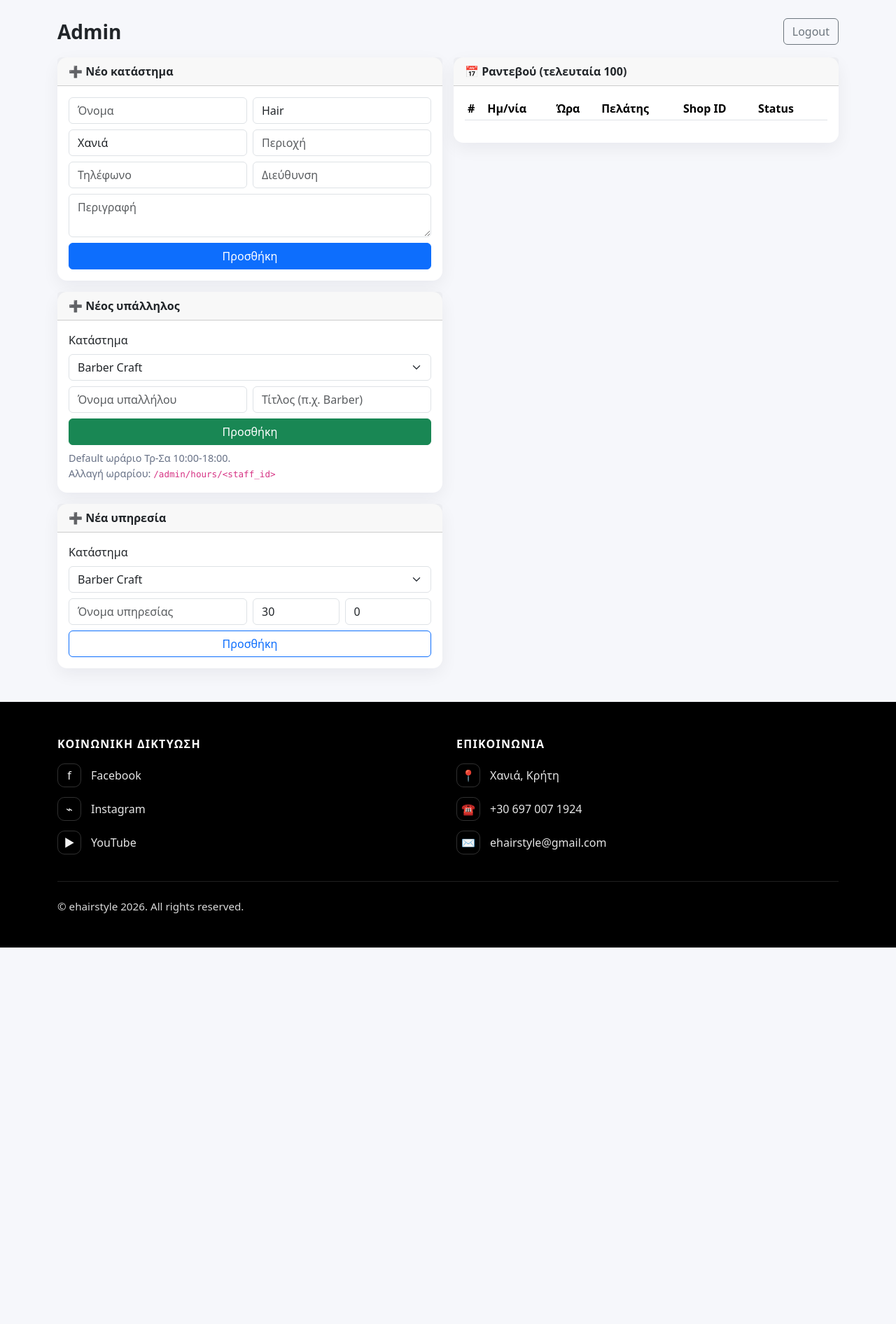
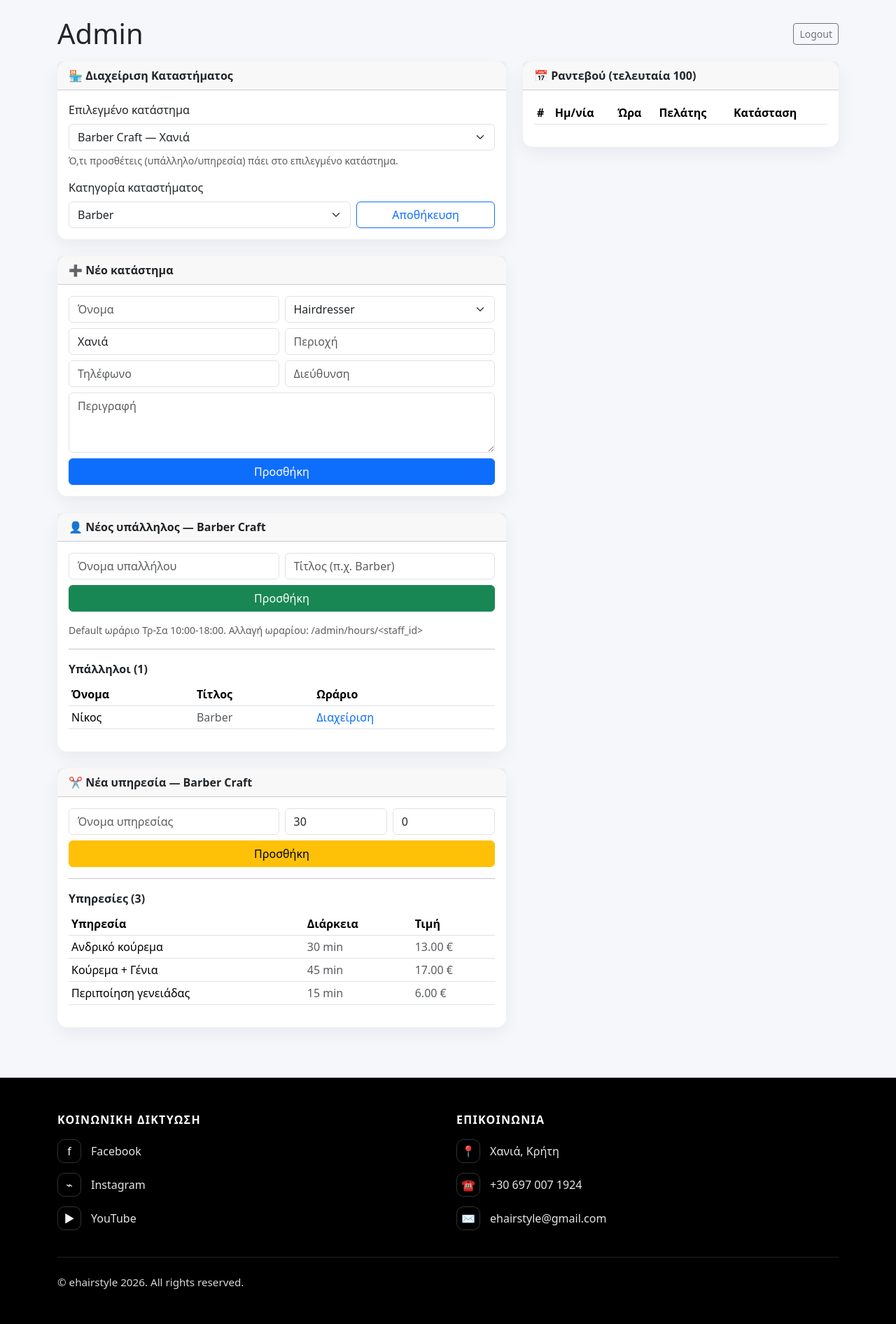
Before and after one commit to artemisstav/ehairstyle, a Flask app: page /admin in a window 1280 px wide. Shown: the part 56-1948 px from the top of the page at 70% size. Before the commit the page ends 1410 px from the top, so only its background shows below. Run offline with Flask 3, Linux system fonts and the light colour scheme; the visitor is signed in with stand-in values (Sample User, id 1); data comes from the database, SQL or seed files in the repository; data that the repository does not hold is empty; some libraries are stand-ins or nearby versions.

Commit message:
Admin: shop-scoped staff/services + category Hair/Barber/Both

```diff
--- a/app.py
+++ b/app.py
@@ -302,26 +302,42 @@ def api_locations():
 @app.route("/", methods=["GET"])
 def home():
     q = (request.args.get("q") or "").strip()
-    city = (request.args.get("city") or "").strip()
-    where = (request.args.get("where") or "").strip()
-    category = (request.args.get("cat") or "").strip()
 
-# αν έρχεται where από hero-search, το χρησιμοποιούμε σαν city
-    if not city and where:
-        city = where
+    # Hero form uses name="where". Keep backward compatibility with old name="city".
+    city = (request.args.get("where") or request.args.get("city") or "").strip()
+    category = (request.args.get("cat") or "").strip()  # "", "Hair", "Barber"
 
     query = Shop.query
     if q:
         query = query.filter(Shop.name.ilike(f"%{q}%"))
     if city:
         query = query.filter(Shop.city == city)
-    if category:
+
+    # Category filter:
+    # - If user selects "Hair" -> show shops category in ("Hair", "Both")
+    # - If user selects "Barber" -> show shops category in ("Barber", "Both")
+    if category == "Hair":
+        query = query.filter(Shop.category.in_(["Hair", "Both"]))
+    elif category == "Barber":
+        query = query.filter(Shop.category.in_(["Barber", "Both"]))
+    elif category:
+        # fallback if something unexpected is sent
         query = query.filter(Shop.category == category)
 
     shops = query.order_by(Shop.is_open.desc(), Shop.name.asc()).all()
     cities = [r[0] for r in db.session.query(Shop.city).distinct().order_by(Shop.city).all()]
     cats = [r[0] for r in db.session.query(Shop.category).distinct().order_by(Shop.category).all()]
-    return render_template("index.html", app_name=APP_NAME, shops=shops, cities=cities, cats=cats, q=q, city=city, category=category)
+
+    return render_template(
+        "index.html",
+        app_name=APP_NAME,
+        shops=shops,
+        cities=cities,
+        cats=cats,
+        q=q,
+        city=city,
+        category=category
+    )
 
 @app.route("/shops/<int:sid>", methods=["GET"])
 def shop_detail(sid: int):
@@ -561,27 +577,91 @@ def admin_logout():
 def admin_dashboard():
     if not admin_required():
         return redirect(url_for("admin_login"))
+
     shops = Shop.query.order_by(Shop.name.asc()).all()
+
+    # Selected shop (from querystring ?shop_id=)
+    selected_shop = None
+    selected_shop_id = None
+    raw = (request.args.get("shop_id") or "").strip()
+
+    if raw:
+        try:
+            selected_shop_id = int(raw)
+            selected_shop = Shop.query.get(selected_shop_id)
+        except Exception:
+            selected_shop_id = None
+            selected_shop = None
+
+    # default: first shop
+    if selected_shop is None and shops:
+        selected_shop = shops[0]
+        selected_shop_id = selected_shop.id
+
+    staff = []
+    services = []
+    if selected_shop_id:
+        staff = Staff.query.filter_by(shop_id=selected_shop_id, is_active=True).order_by(Staff.name.asc()).all()
+        services = Service.query.filter_by(shop_id=selected_shop_id, is_active=True).order_by(Service.name.asc()).all()
+
     appts = Appointment.query.order_by(Appointment.appt_date.desc(), Appointment.start_hm.desc()).limit(100).all()
-    return render_template("admin.html", app_name=APP_NAME, shops=shops, appts=appts)
+
+    return render_template(
+        "admin.html",
+        app_name=APP_NAME,
+        shops=shops,
+        selected_shop=selected_shop,
+        selected_shop_id=selected_shop_id,
+        staff=staff,
+        services=services,
+        appts=appts
+    )
 
 @app.route("/admin/shops/new", methods=["POST"])
 def admin_shop_new():
     if not admin_required():
         return redirect(url_for("admin_login"))
+
     name = (request.form.get("name") or "").strip()
     city = (request.form.get("city") or "").strip() or "Χανιά"
     area = (request.form.get("area") or "").strip()
-    category = (request.form.get("category") or "").strip() or "Hair"
+    category = (request.form.get("category") or "Hair").strip() or "Hair"
     address = (request.form.get("address") or "").strip()
     phone = (request.form.get("phone") or "").strip()
     description = (request.form.get("description") or "").strip()
+
+    if category not in ("Hair", "Barber", "Both"):
+        category = "Hair"
+
     if not name:
-        flash("Όνομα απαιτείται.", "danger"); return redirect(url_for("admin_dashboard"))
-    s = Shop(name=name, city=city, area=area, category=category, address=address, phone=phone, description=description, is_open=True)
-    db.session.add(s); db.session.commit()
+        flash("Όνομα απαιτείται.", "danger")
+        return redirect(url_for("admin_dashboard"))
+
+    s = Shop(
+        name=name, city=city, area=area, category=category,
+        address=address, phone=phone, description=description, is_open=True
+    )
+    db.session.add(s)
+    db.session.commit()
+
     flash("✅ Προστέθηκε κατάστημα.", "success")
-    return redirect(url_for("admin_dashboard"))
+    return redirect(url_for("admin_dashboard", shop_id=s.id))
+
+@app.route("/admin/shops/<int:sid>/update", methods=["POST"])
+def admin_shop_update(sid: int):
+    if not admin_required():
+        return redirect(url_for("admin_login"))
+
+    shop = Shop.query.get_or_404(sid)
+    category = (request.form.get("category") or shop.category or "Hair").strip()
+    if category not in ("Hair", "Barber", "Both"):
+        category = "Hair"
+
+    shop.category = category
+    db.session.commit()
+    flash("✅ Ενημερώθηκε η κατηγορία.", "success")
+    return redirect(url_for("admin_dashboard", shop_id=sid))
+
 
 @app.route("/admin/staff/new", methods=["POST"])
 def admin_staff_new():
@@ -598,7 +678,8 @@ def admin_staff_new():
         db.session.add(StaffHours(staff_id=st.id, weekday=wd, start_hm="10:00", end_hm="18:00"))
     db.session.commit()
     flash("✅ Προστέθηκε υπάλληλος.", "success")
-    return redirect(url_for("admin_dashboard"))
+    return redirect(url_for("admin_dashboard", shop_id=shop_id))
+
 
 @app.route("/admin/service/new", methods=["POST"])
 def admin_service_new():
@@ -617,7 +698,8 @@ def admin_service_new():
     sv = Service(shop_id=shop_id, name=name, duration_min=max(5, duration), price_cents=max(0, price_cents), is_active=True)
     db.session.add(sv); db.session.commit()
     flash("✅ Προστέθηκε υπηρεσία.", "success")
-    return redirect(url_for("admin_dashboard"))
+    return redirect(url_for("admin_dashboard", shop_id=shop_id))
+
 
 @app.route("/admin/hours/<int:staff_id>", methods=["GET", "POST"])
 def admin_hours(staff_id: int):
--- a/templates/admin.html
+++ b/templates/admin.html
@@ -1,73 +1,213 @@
 {% extends "base.html" %}
 {% block content %}
-<div class="d-flex justify-content-between align-items-center mb-3">
-  <div class="fs-3 fw-bold">Admin</div>
+
+<div class="d-flex align-items-center justify-content-between mb-3">
+  <h1 class="mb-0">Admin</h1>
   <form method="post" action="{{ url_for('admin_logout') }}">
-    <button class="btn btn-outline-secondary">Logout</button>
+    <button class="btn btn-sm btn-outline-secondary" type="submit">Logout</button>
   </form>
 </div>
 
-<div class="row g-3">
-  <div class="col-md-6">
-    <div class="card">
+<div class="row g-4">
+
+  <!-- LEFT COLUMN -->
+  <div class="col-12 col-lg-7">
+
+    <!-- Select shop + edit category -->
+    <div class="card mb-4">
+      <div class="card-header fw-bold">🏪 Διαχείριση Καταστήματος</div>
+      <div class="card-body">
+
+        {% if shops|length == 0 %}
+          <div class="text-muted">Δεν υπάρχουν καταστήματα ακόμα.</div>
+        {% else %}
+
+          <form method="get" action="{{ url_for('admin_dashboard') }}" class="mb-3">
+            <label class="form-label">Επιλεγμένο κατάστημα</label>
+            <select class="form-select" name="shop_id" onchange="this.form.submit()">
+              {% for s in shops %}
+                <option value="{{ s.id }}" {% if selected_shop_id == s.id %}selected{% endif %}>
+                  {{ s.name }} — {{ s.city }}
+                </option>
+              {% endfor %}
+            </select>
+            <div class="form-text">Ό,τι προσθέτεις (υπάλληλο/υπηρεσία) πάει στο επιλεγμένο κατάστημα.</div>
+          </form>
+
+          {% if selected_shop %}
+            <form method="post" action="{{ url_for('admin_shop_update', sid=selected_shop.id) }}" class="row g-2 align-items-end">
+              <div class="col-12 col-md-8">
+                <label class="form-label">Κατηγορία καταστήματος</label>
+                <select class="form-select" name="category">
+                  <option value="Hair" {% if selected_shop.category == "Hair" %}selected{% endif %}>Hairdresser</option>
+                  <option value="Barber" {% if selected_shop.category == "Barber" %}selected{% endif %}>Barber</option>
+                  <option value="Both" {% if selected_shop.category == "Both" %}selected{% endif %}>Και τα 2</option>
+                </select>
+              </div>
+              <div class="col-12 col-md-4">
+                <button class="btn btn-outline-primary w-100" type="submit">Αποθήκευση</button>
+              </div>
+            </form>
+          {% endif %}
+
+        {% endif %}
+      </div>
+    </div>
+
+    <!-- New shop -->
+    <div class="card mb-4">
       <div class="card-header fw-bold">➕ Νέο κατάστημα</div>
       <div class="card-body">
-        <form method="post" action="{{ url_for('admin_shop_new') }}" class="row g-2">
-          <div class="col-md-6"><input class="form-control" name="name" placeholder="Όνομα" required></div>
-          <div class="col-md-6"><input class="form-control" name="category" placeholder="Category (Hair/Barber)" value="Hair"></div>
-          <div class="col-md-6"><input class="form-control" name="city" placeholder="Πόλη" value="Χανιά"></div>
-          <div class="col-md-6"><input class="form-control" name="area" placeholder="Περιοχή"></div>
-          <div class="col-md-6"><input class="form-control" name="phone" placeholder="Τηλέφωνο"></div>
-          <div class="col-md-6"><input class="form-control" name="address" placeholder="Διεύθυνση"></div>
-          <div class="col-12"><textarea class="form-control" name="description" rows="2" placeholder="Περιγραφή"></textarea></div>
-          <div class="col-12 d-grid"><button class="btn btn-primary">Προσθήκη</button></div>
+        <form method="post" action="{{ url_for('admin_shop_new') }}">
+          <div class="row g-2">
+            <div class="col-12 col-md-6">
+              <input name="name" class="form-control" placeholder="Όνομα" required>
+            </div>
+            <div class="col-12 col-md-6">
+              <select name="category" class="form-select">
+                <option value="Hair">Hairdresser</option>
+                <option value="Barber">Barber</option>
+                <option value="Both">Και τα 2</option>
+              </select>
+            </div>
+
+            <div class="col-12 col-md-6">
+              <input name="city" class="form-control" placeholder="Πόλη" value="Χανιά">
+            </div>
+            <div class="col-12 col-md-6">
+              <input name="area" class="form-control" placeholder="Περιοχή">
+            </div>
+
+            <div class="col-12 col-md-6">
+              <input name="phone" class="form-control" placeholder="Τηλέφωνο">
+            </div>
+            <div class="col-12 col-md-6">
+              <input name="address" class="form-control" placeholder="Διεύθυνση">
+            </div>
+
+            <div class="col-12">
+              <textarea name="description" class="form-control" rows="3" placeholder="Περιγραφή"></textarea>
+            </div>
+
+            <div class="col-12">
+              <button class="btn btn-primary w-100">Προσθήκη</button>
+            </div>
+          </div>
         </form>
       </div>
     </div>
 
-    <div class="card mt-3">
-      <div class="card-header fw-bold">➕ Νέος υπάλληλος</div>
+    {% if selected_shop %}
+      <!-- Add staff (bound to selected shop) -->
+      <div class="card mb-4">
+        <div class="card-header fw-bold">👤 Νέος υπάλληλος — {{ selected_shop.name }}</div>
         <div class="card-body">
-        <form method="post" action="{{ url_for('admin_staff_new') }}" class="row g-2">
+          <form method="post" action="{{ url_for('admin_staff_new') }}">
+            <input type="hidden" name="shop_id" value="{{ selected_shop.id }}">
+            <div class="row g-2">
+              <div class="col-12 col-md-6">
+                <input name="name" class="form-control" placeholder="Όνομα υπαλλήλου" required>
+              </div>
+              <div class="col-12 col-md-6">
+                <input name="title" class="form-control" placeholder="Τίτλος (π.χ. Barber)">
+              </div>
               <div class="col-12">
-            <label class="form-label">Κατάστημα</label>
-            <select class="form-select" name="shop_id">
-              {% for s in shops %}
-                <option value="{{ s.id }}">{{ s.name }}</option>
+                <button class="btn btn-success w-100">Προσθήκη</button>
+              </div>
+            </div>
+          </form>
+
+          <div class="mt-3 small text-muted">
+            Default ωράριο Τρ-Σα 10:00-18:00.
+            Αλλαγή ωραρίου: /admin/hours/&lt;staff_id&gt;
+          </div>
+
+          {% if staff|length %}
+            <hr>
+            <div class="fw-bold mb-2">Υπάλληλοι ({{ staff|length }})</div>
+            <div class="table-responsive">
+              <table class="table table-sm align-middle">
+                <thead>
+                  <tr>
+                    <th>Όνομα</th>
+                    <th>Τίτλος</th>
+                    <th>Ωράριο</th>
+                  </tr>
+                </thead>
+                <tbody>
+                  {% for st in staff %}
+                  <tr>
+                    <td>{{ st.name }}</td>
+                    <td class="text-muted">{{ st.title or "" }}</td>
+                    <td><a href="{{ url_for('admin_hours', staff_id=st.id) }}">Διαχείριση</a></td>
+                  </tr>
                   {% endfor %}
-            </select>
+                </tbody>
+              </table>
             </div>
-          <div class="col-md-6"><input class="form-control" name="name" placeholder="Όνομα υπαλλήλου" required></div>
-          <div class="col-md-6"><input class="form-control" name="title" placeholder="Τίτλος (π.χ. Barber)"></div>
-          <div class="col-12 d-grid"><button class="btn btn-success">Προσθήκη</button></div>
-        </form>
-        <div class="small-muted mt-2">Default ωράριο Τρ-Σα 10:00-18:00.</div>
-        <div class="small-muted">Αλλαγή ωραρίου: <code>/admin/hours/&lt;staff_id&gt;</code></div>
+          {% endif %}
         </div>
       </div>
 
-    <div class="card mt-3">
-      <div class="card-header fw-bold">➕ Νέα υπηρεσία</div>
+      <!-- Add service (bound to selected shop) -->
+      <div class="card mb-4">
+        <div class="card-header fw-bold">✂️ Νέα υπηρεσία — {{ selected_shop.name }}</div>
         <div class="card-body">
-        <form method="post" action="{{ url_for('admin_service_new') }}" class="row g-2">
+          <form method="post" action="{{ url_for('admin_service_new') }}">
+            <input type="hidden" name="shop_id" value="{{ selected_shop.id }}">
+            <div class="row g-2">
+              <div class="col-12 col-md-6">
+                <input name="name" class="form-control" placeholder="Όνομα υπηρεσίας" required>
+              </div>
+              <div class="col-6 col-md-3">
+                <input name="duration" type="number" min="5" class="form-control" placeholder="Διάρκεια (min)" value="30">
+              </div>
+              <div class="col-6 col-md-3">
+                <input name="price" class="form-control" placeholder="Τιμή (€)" value="0">
+              </div>
+
               <div class="col-12">
-            <label class="form-label">Κατάστημα</label>
-            <select class="form-select" name="shop_id">
-              {% for s in shops %}
-                <option value="{{ s.id }}">{{ s.name }}</option>
-              {% endfor %}
-            </select>
-          </div>
-          <div class="col-md-6"><input class="form-control" name="name" placeholder="Όνομα υπηρεσίας" required></div>
-          <div class="col-md-3"><input class="form-control" type="number" name="duration" placeholder="Διάρκεια (min)" value="30"></div>
-          <div class="col-md-3"><input class="form-control" name="price" placeholder="Τιμή (π.χ. 13,00)" value="0"></div>
-          <div class="col-12 d-grid"><button class="btn btn-outline-primary">Προσθήκη</button></div>
-        </form>
+                <button class="btn btn-warning w-100">Προσθήκη</button>
               </div>
             </div>
+          </form>
+
+          {% if services|length %}
+            <hr>
+            <div class="fw-bold mb-2">Υπηρεσίες ({{ services|length }})</div>
+            <div class="table-responsive">
+              <table class="table table-sm align-middle">
+                <thead>
+                  <tr>
+                    <th>Υπηρεσία</th>
+                    <th>Διάρκεια</th>
+                    <th>Τιμή</th>
+                  </tr>
+                </thead>
+                <tbody>
+                  {% for sv in services %}
+                  <tr>
+                    <td>{{ sv.name }}</td>
+                    <td class="text-muted">{{ sv.duration_min }} min</td>
+                    <td class="text-muted">{{ "%.2f"|format(sv.price_cents/100) }} €</td>
+                  </tr>
+                  {% endfor %}
+                </tbody>
+              </table>
+            </div>
+          {% endif %}
+        </div>
+      </div>
+    {% else %}
+      <div class="alert alert-info">
+        Διάλεξε πρώτα ένα κατάστημα από το dropdown για να προσθέσεις υπάλληλο/υπηρεσία.
+      </div>
+    {% endif %}
+
   </div>
 
-  <div class="col-md-6">
+  <!-- RIGHT COLUMN: Appointments -->
+  <div class="col-12 col-lg-5">
     <div class="card">
       <div class="card-header fw-bold">📅 Ραντεβού (τελευταία 100)</div>
       <div class="card-body">
@@ -79,9 +219,7 @@
                 <th>Ημ/νία</th>
                 <th>Ώρα</th>
                 <th>Πελάτης</th>
-                <th>Shop ID</th>
-                <th>Status</th>
-                <th></th>
+                <th>Κατάσταση</th>
               </tr>
             </thead>
             <tbody>
@@ -90,16 +228,12 @@
                 <td>{{ a.id }}</td>
                 <td>{{ a.appt_date }}</td>
                 <td>{{ a.start_hm }}-{{ a.end_hm }}</td>
+                <td><b>{{ a.customer_name }}</b><div class="text-muted small">{{ a.phone }}</div></td>
                 <td>
-                    <div class="fw-bold">{{ a.customer_name }}</div>
-                    <div class="small-muted">{{ a.phone }}</div>
-                  </td>
-                  <td>{{ a.shop_id }}</td>
-                  <td><span class="badge text-bg-primary">{{ a.status }}</span></td>
-                  <td>
+                  <span class="badge text-bg-secondary">{{ a.status }}</span>
                   {% if a.status != "Ακυρωμένο" %}
-                      <form method="post" action="{{ url_for('admin_cancel_appt', aid=a.id) }}">
-                        <button class="btn btn-sm btn-outline-danger" onclick="return confirm('Ακύρωση ραντεβού;')">Cancel</button>
+                    <form method="post" action="{{ url_for('admin_cancel_appt', aid=a.id) }}" style="display:inline">
+                      <button class="btn btn-sm btn-outline-danger ms-2">Ακύρωση</button>
                     </form>
                   {% endif %}
                 </td>
@@ -111,5 +245,7 @@
       </div>
     </div>
   </div>
+
 </div>
+
 {% endblock %}
```
Lines whose indentation alone changed are shown as unchanged.
